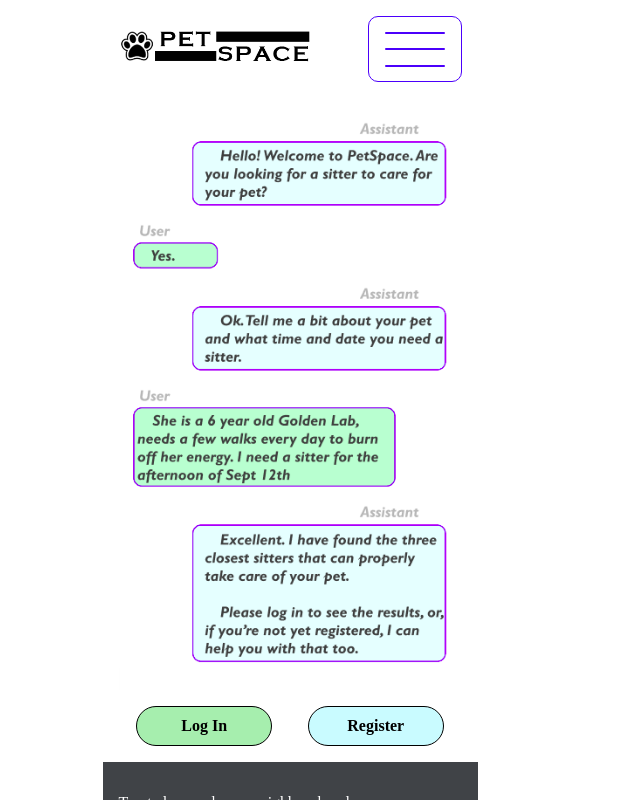
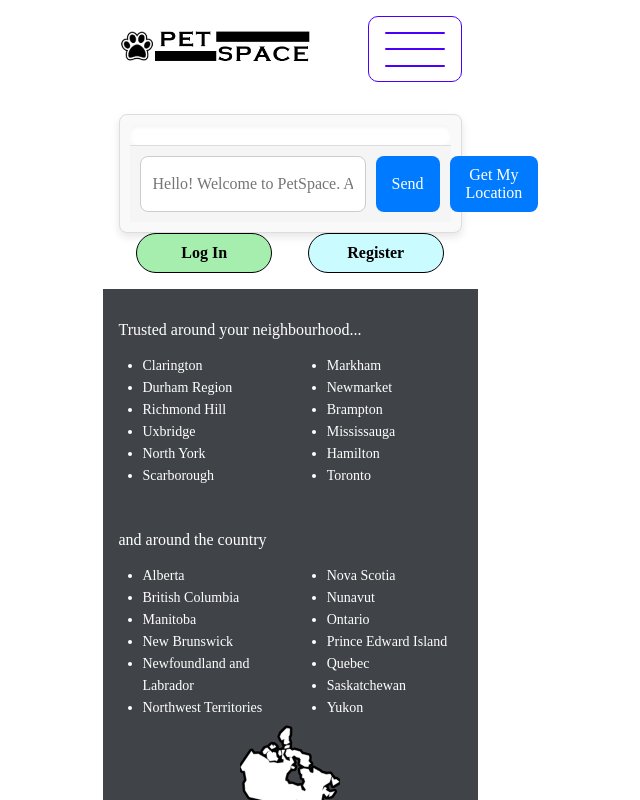
Before and after one commit to DBeaulne/petspace-client, a React (Create React App) app: page /assistant in a window 1280 px wide. Shown: the top 800 px of the page, without its empty margins (350-990 px from the left). Built offline with nearby package versions, Linux system fonts and the light colour scheme.

Commit message:
integrate and test chat assistant -- ongoing

```diff
--- a/src/components/ChatAssistant/ChatAssistant.jsx
+++ b/src/components/ChatAssistant/ChatAssistant.jsx
@@ -83,7 +83,7 @@ const ChatAssistant = ({ onSearch }) => {
 					type="text"
 					value={userInput}
 					onChange={handleInputChange}
-					placeholder="Ask Max about your pet..."
+					placeholder="Hello! Welcome to PetSpace. Are you looking for a sitter to care for your pet?"
 				/>
 				<button onClick={handleSendMessage}>Send</button>
 				<button onClick={getUserLocation}>Get My Location</button> {/* Button to trigger geolocation */}
--- a/src/components/ChatAssistant/ChatAssistant.scss
+++ b/src/components/ChatAssistant/ChatAssistant.scss
@@ -45,6 +45,7 @@
 .input-section {
 	display: flex;
 	padding: 10px;
+	height: auto;
 	background-color: #f5f5f5;
 	border-top: 1px solid #ddd;
 }
--- a/src/pages/AssistantPage/AssistantPage.jsx
+++ b/src/pages/AssistantPage/AssistantPage.jsx
@@ -2,17 +2,27 @@
 import "./AssistantPage.scss";
 import Button from "../../components/Button/Button";
 import ChatExample from "../../assets/images/assistantChat.png";
+import ChatAssistant from "../../components/ChatAssistant/ChatAssistant";
+import { useNavigate } from "react-router-dom";
 
 const AssistantPage = () => {
+	const navigate = useNavigate();
+
+	const handleSearch = (petType, userLat, userLng) => {
+		// Navigate to search results with query parameters
+		navigate(`/results?petType=${petType}&lat=${userLat}&lng=${userLng}`);
+	};
+
 	return (
 		<section className="assistant">
-			<div className="assistant__img-wrapper">
+			{/* 			<div className="assistant__img-wrapper">
 				<img
 					className="assistant__chat-image"
 					src={ChatExample}
 					alt="example of what the chat could look like with Max, our assistant chatbot"
 				/>
-			</div>
+			</div> */}
+			<ChatAssistant onSearch={handleSearch} />
 			<div className="assistant__button-container">
 				<Button
 					color={"mint"}
```
